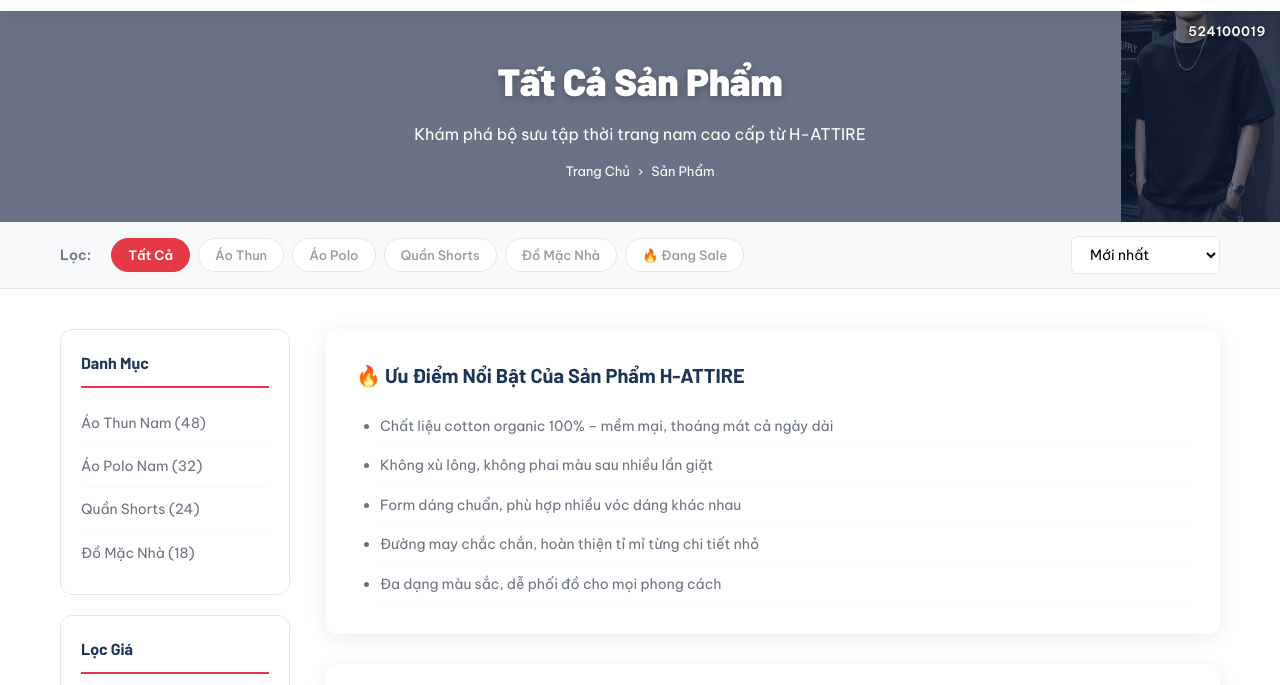
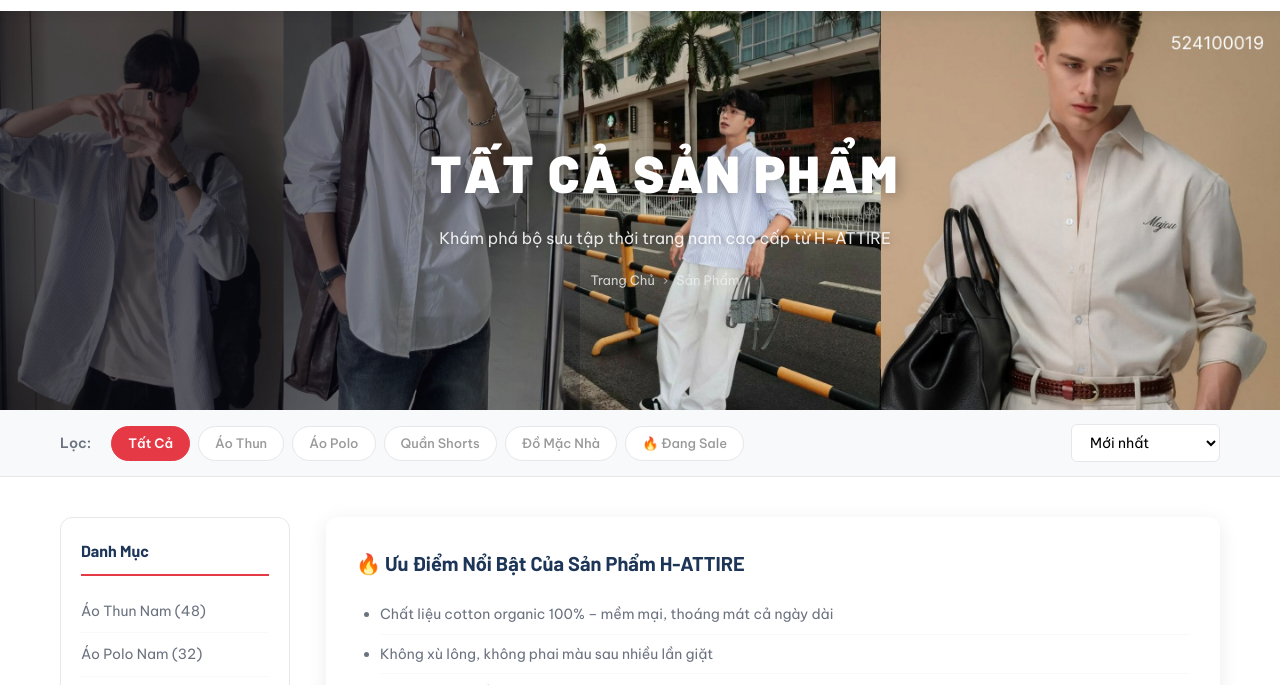
Before and after one commit to cac123-456/baitaplon, a plain HTML site: page sanpham.html in a window 1280 px wide. Shown: the part 96-781 px from the top of the page. Drawn offline with nearby package versions, Linux system fonts and the light colour scheme.

Commit message:
Backup all project files

```diff
--- a/css/style.css
+++ b/css/style.css
@@ -1714,15 +1714,61 @@ ul { list-style: none; }
 }
 
 /* ===== PAGE HERO ===== */
+.page-hero {
+  position: relative;
+  width: 100%;
+  overflow: hidden;
+  min-height: 320px;
+  display: flex;
+  align-items: center;
+  justify-content: center;
+}
+.hero-banner-img {
+  position: absolute;
+  inset: 0;
+  width: 100%;
+  height: 100%;
+  object-fit: cover;
+  object-position: center top;
+  display: block;
+  z-index: 0;
+}
+.hero-overlay {
+  position: absolute;
+  inset: 0;
+  background: linear-gradient(to right, rgba(10,10,20,0.68) 40%, rgba(10,10,20,0.25) 100%);
+  z-index: 1;
+}
+.hero-content {
+  position: relative;
+  z-index: 2;
+  text-align: center;
+  padding: 60px 20px;
+  width: 100%;
+}
 .page-hero h1 {
+  color: #fff;
+  font-size: clamp(28px, 5vw, 52px);
+  font-weight: 900;
+  text-transform: uppercase;
+  letter-spacing: 2px;
+  margin-bottom: 12px;
+  text-shadow: 0 2px 16px rgba(0,0,0,0.4);
   animation: fadeInDown 0.7s cubic-bezier(0.22,1,0.36,1) both;
 }
 .page-hero p {
+  color: rgba(255,255,255,0.88);
+  font-size: 16px;
+  margin-bottom: 18px;
+  text-shadow: 0 1px 6px rgba(0,0,0,0.3);
   animation: fadeInUp 0.7s 0.18s cubic-bezier(0.22,1,0.36,1) both;
 }
 .breadcrumb {
   animation: fadeIn 0.6s 0.35s ease both;
 }
+.page-hero .breadcrumb a { color: rgba(255,255,255,0.75); }
+.page-hero .breadcrumb span { color: rgba(255,255,255,0.55); }
+
 
 /* ===== SECTION HEADER UNDERLINE ===== */
 .section-header h2::after {
--- a/sanpham.html
+++ b/sanpham.html
@@ -53,11 +53,14 @@
 </header>
 
 <section class="page-hero hero-sanpham">
-  <div class="banner-id">524100019</div>
-  <h1>Tất Cả Sản Phẩm</h1>
-  <p>Khám phá bộ sưu tập thời trang nam cao cấp từ H-ATTIRE</p>
-  <div class="breadcrumb">
-    <a href="index.html">Trang Chủ</a><span>›</span><span>Sản Phẩm</span>
+  <img src="anh/Desktop - 1 (1)_edited.jpg" alt="H-ATTIRE Banner" class="hero-banner-img"/>
+  <div class="hero-overlay"></div>
+  <div class="hero-content">
+    <h1>Tất Cả Sản Phẩm</h1>
+    <p>Khám phá bộ sưu tập thời trang nam cao cấp từ H-ATTIRE</p>
+    <div class="breadcrumb">
+      <a href="index.html">Trang Chủ</a><span>›</span><span>Sản Phẩm</span>
+    </div>
   </div>
 </section>
 
```
Also changed, not shown: anh/Desktop - 1 (1)_edited.jpg (added), anh/Desktop - 1_edited.jpg (added), anh/ba488e2f4b5ebb5d172b103732126a05.jpg (deleted), figma.jpg (added).
